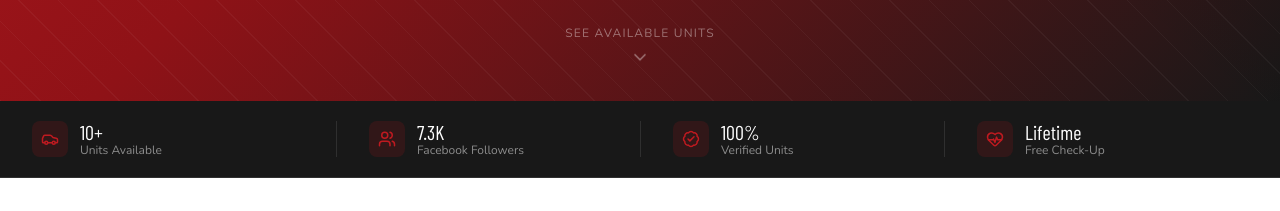
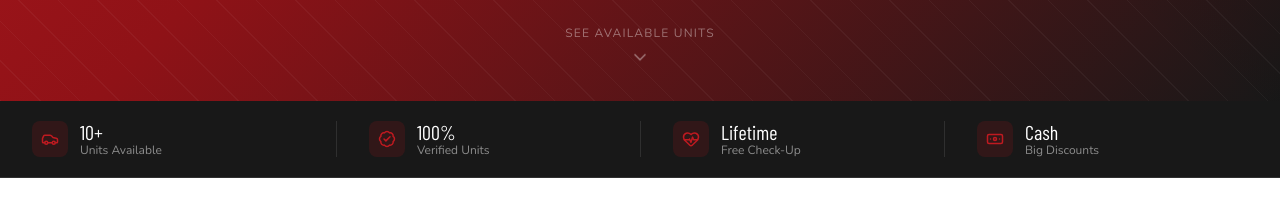
Before and after one commit to JustineSalinas/best-wheels, a Next.js app: page / in a window 1280 px wide. Shown: the part 780-991 px from the top of the page. Built offline with nearby package versions, Linux system fonts and the light colour scheme; a web font is replaced by a local one.

Commit message:
Remove Facebook followers stat, replace with Cash Discounts

```diff
--- a/components/TrustStrip.tsx
+++ b/components/TrustStrip.tsx
@@ -1,10 +1,10 @@
-import { Car, Users, BadgeCheck, HeartPulse } from 'lucide-react'
+import { Car, BadgeCheck, HeartPulse, Banknote } from 'lucide-react'
 
 const stats = [
   { value: '10+', label: 'Units Available', Icon: Car },
-  { value: '7.3K', label: 'Facebook Followers', Icon: Users },
   { value: '100%', label: 'Verified Units', Icon: BadgeCheck },
   { value: 'Lifetime', label: 'Free Check-Up', Icon: HeartPulse },
+  { value: 'Cash', label: 'Big Discounts', Icon: Banknote },
 ]
 
 export default function TrustStrip() {
```
